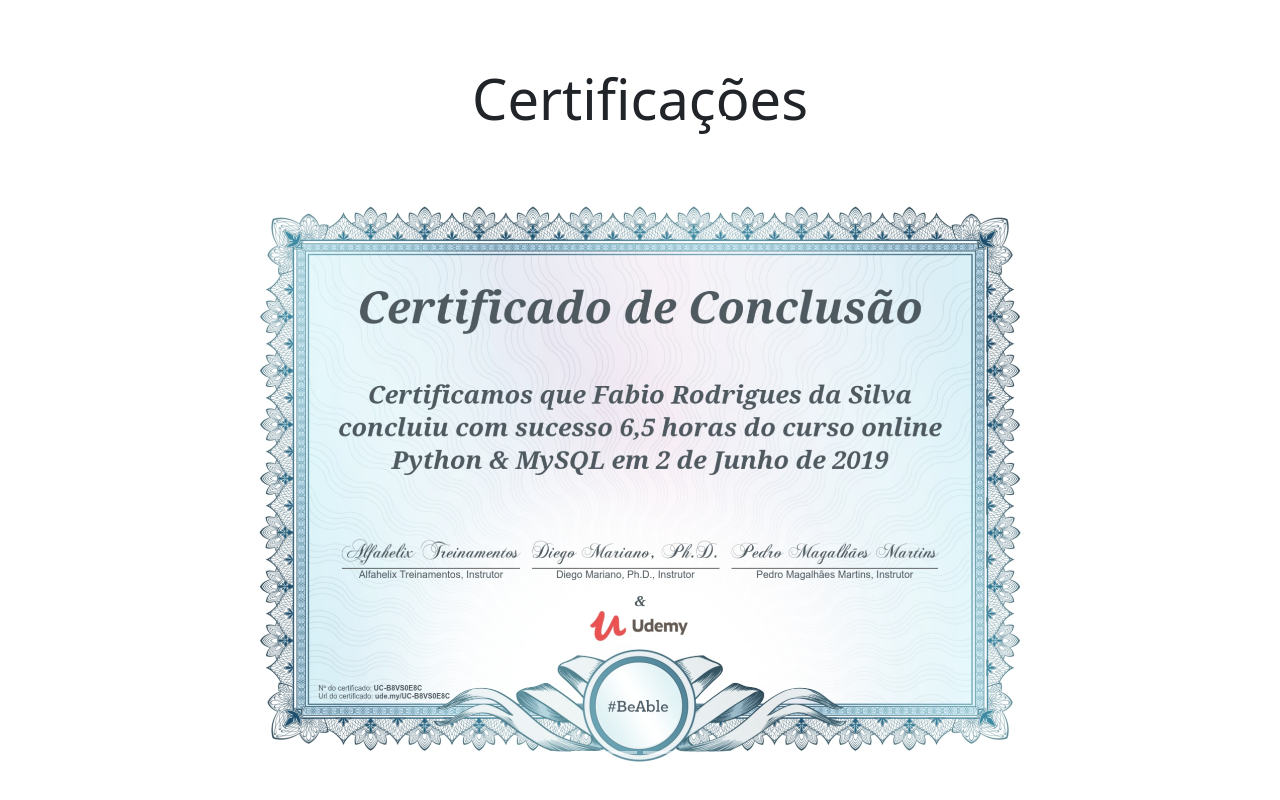
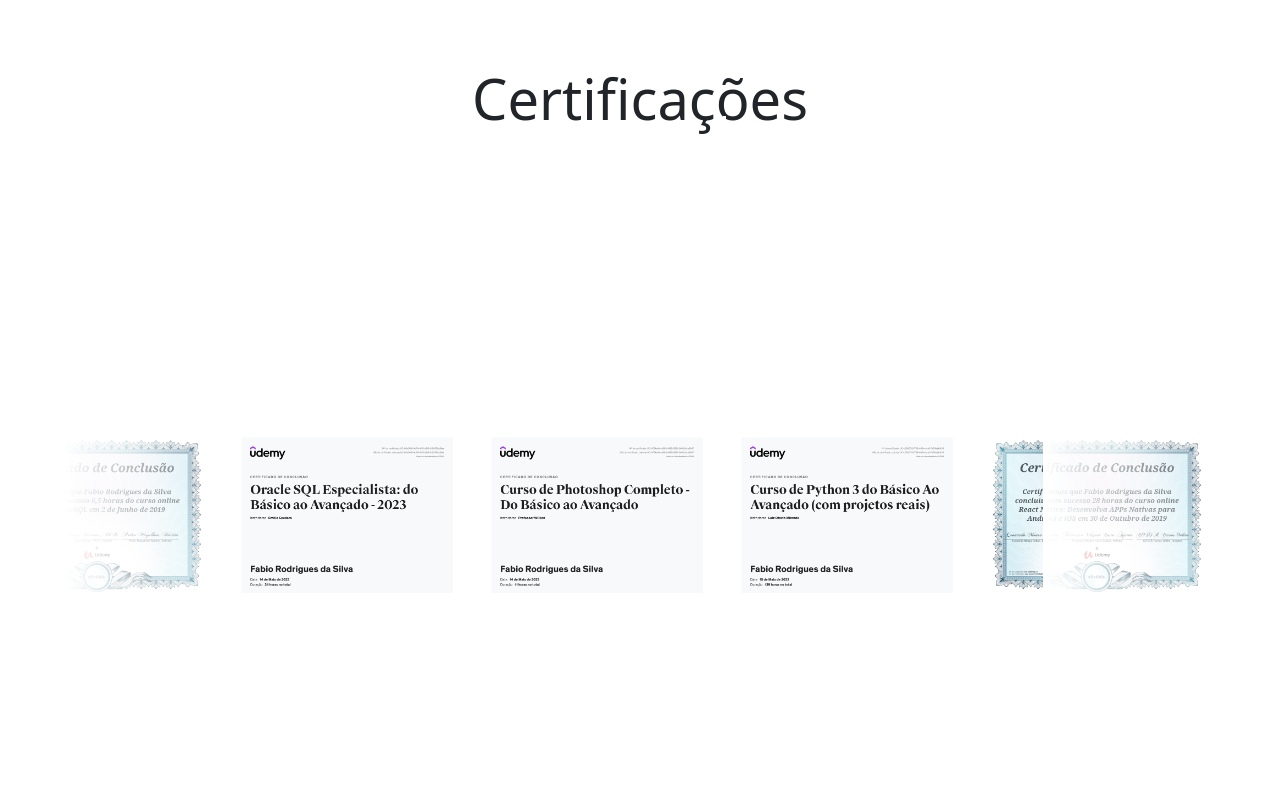
Before and after one commit to Fabio2000/Portifolio, a React (Create React App) app: page / in a window 1280 px wide. Shown: the part 2308-3108 px from the top of the page. Built offline with nearby package versions, Linux system fonts and the light colour scheme.

Commit message:
Transformando meu carrosel em slider

```diff
--- a/src/components/carrossel/carrossel.css
+++ b/src/components/carrossel/carrossel.css
@@ -14,19 +14,61 @@
     padding-top: 2.5rem;
 }
 
-.cert-image {
-    cursor: pointer;
-    max-height: 40rem;
-    object-fit: contain;
-    padding-top: 2.5rem;
+.slider {
+    height: 750px;
+    margin: auto;
+    position: relative;
+    width: 90%;
+    display: grid;
+    place-items: center;
+    overflow: hidden;
 }
 
-.expanded-image {
-    width: 100%;
+.slide-track {
+    display: flex;
+    width: calc(250px * 18);
+    animation: scroll 40s linear infinite;
 }
 
-.modal-content {
-    background-color: transparent;
-    border: none;
+.slide {
+    height: 200px;
+    width: 250px;
+    display: flex;
+    align-items: center;
+    padding: 15px;
+    perspective: 100px;
+}
 
+img {
+    width: 100%;
+    transition: transform 1s;
 }
+
+.slider::before,
+.slider::after {
+    background: linear-gradient(to right, rgba(255, 255, 255, 1) 0%, rgba(255, 255, 255, 0) 100%);
+    content: '';
+    height: 100%;
+    position: absolute;
+    width: 15%;
+    z-index: 2;
+}
+
+.slider::before {
+    left: 0;
+    top: 0;
+}
+
+.slider::after {
+    right: 0;
+    top: 0;
+}
+
+@keyframes scroll {
+    0% {
+        transform: translateX(0);
+    }
+    100% {
+        transform: translateX(calc(-250px * 9));
+    }
+}
--- a/src/components/carrossel/carrossel.js
+++ b/src/components/carrossel/carrossel.js
@@ -1,5 +1,4 @@
 import React, { useState } from 'react';
-import { Carousel, Modal } from 'react-bootstrap';
 import 'bootstrap/dist/css/bootstrap.min.css';
 import './carrossel.css'
 import cert1 from '../../certificados/Linux.jpg';
@@ -18,59 +17,35 @@
     { src: cert4, alt: 'Certificado 4' },
     { src: cert5, alt: 'Certificado 5' },
     { src: cert6, alt: 'Certificado 6' },
-];
+]
 
 function Carrossel() {
-
-    const [index, setIndex] = useState(0);
-    const [paused, setPaused] = useState(false);
-    const [modalShow, setModalShow] = useState(false);
-    const [modalImage, setModalImage] = useState('');
-
-    const handleSelect = (selectedIndex, e) => {
-        setIndex(selectedIndex);
-    };
-
-    const handleMouseEnter = () => {
-        setPaused(true);
-    };
-
-    const handleMouseLeave = () => {
-        setPaused(false);
-    };
-
-    const handleImageClick = (src) => {
-        setModalImage(src);
-        setModalShow(true);
-    };
-
     return (
         <div className="" id="containerCarrossel">
             <article>
                 <h1>Certificações</h1>
             </article>
-            <section className="col-12" id="carrossel">
-                <Carousel activeIndex={index} onSelect={handleSelect} interval={paused ? null : 3000}>
-                    {items.map((item, idx) => (
-                        <Carousel.Item
-                            key={idx}
-                            onMouseEnter={handleMouseEnter}
-                            onMouseLeave={handleMouseLeave}
-                        >
-                            <img
-                                className="d-block w-100 cert-image"
-                                src={item.src}
-                                alt={item.alt}
-                                onClick={() => handleImageClick(item.src)}
-                            />
-                        </Carousel.Item>
-                    ))}
-                </Carousel>
-                <Modal show={modalShow} onHide={() => setModalShow(false)} centered>
-                    <Modal.Body>
-                        <img src={modalImage} alt="Expanded" className="expanded-image" />
-                    </Modal.Body>
-                </Modal>
+            <section className="col-12 slider" id="carrossel">
+                <div className='slide-track'>
+                    <div className='slide'>
+                    <img src={cert1} class="img-fluid" alt="..."/>
+                    </div>
+                    <div className='slide'>
+                    <img src={cert2} class="img-fluid" alt="..."/>
+                    </div>
+                    <div className='slide'>
+                    <img src={cert3} class="img-fluid" alt="..."/>
+                    </div>
+                    <div className='slide'>
+                    <img src={cert4} class="img-fluid" alt="..."/>
+                    </div>
+                    <div className='slide'>
+                    <img src={cert5} class="img-fluid" alt="..."/>
+                    </div>
+                    <div className='slide'>
+                    <img src={cert6} class="img-fluid" alt="..."/>
+                    </div>
+                </div>
             </section >
         </div >
     )
```
